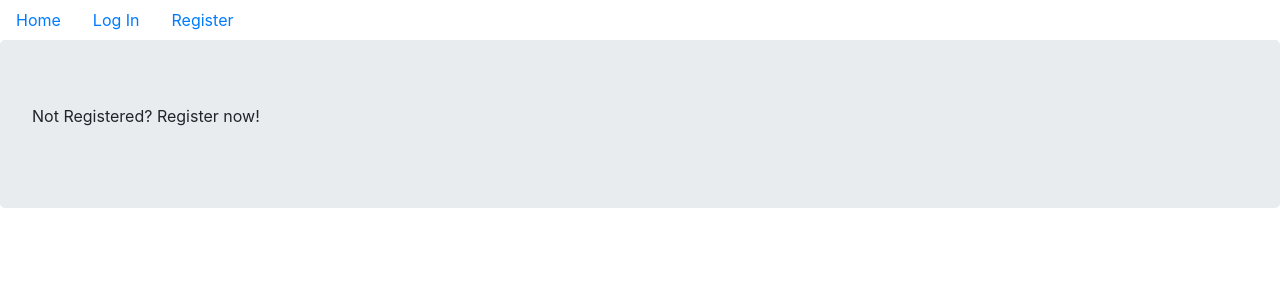
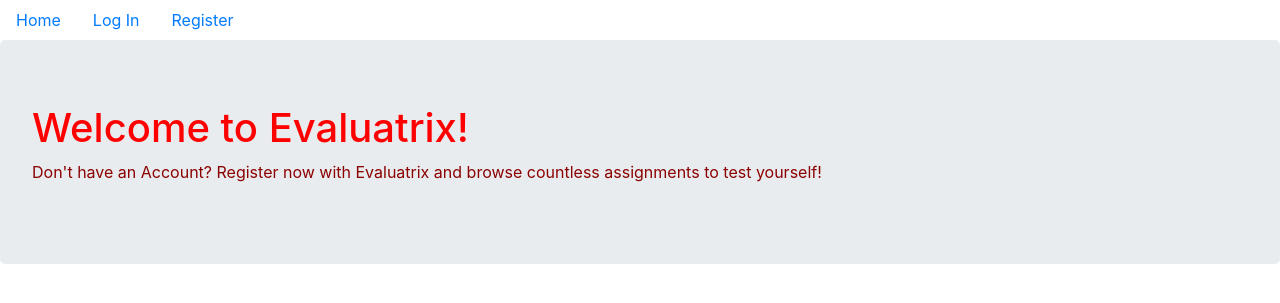
Before and after one commit to Fanoflix/Flask-practice, a Flask app: page / in a window 1280 px wide. Shown: the top 303 px of the page. Run offline with Flask 2, Linux system fonts and the light colour scheme; some libraries are stand-ins or nearby versions.

Commit message:
Updated home.html
Added some inline styling

```diff
--- a/myproject/templates/home.html
+++ b/myproject/templates/home.html
@@ -4,9 +4,14 @@
     <div class="jumbotron">
         {% if current_user.is_authenticated %}
             <!-- The way we're able to grab this current user is because we set up the "load_user" in the models.py file-->
-            <p> Hello {{current_user.username}}, and welcome! Browse around!</p>
+
+            <p style="color: red;font-style:italic; display: flex; flex-direction: right;"> Logged in as "{{ current_user.username }}"</p>
+            <br>____________________________________________
+            <h1 style="color: darkgray; font-variant-caps: all-petite-caps;    "> Hello {{current_user.username}}!</h1>
+            <h5 style="color: gray;">Welcome! Browse around!</h5>
         {% else %}
-            <p>Not Registered? Register now!</p>
+            <h1 style="color: red;"> Welcome to Evaluatrix!</h1>
+            <p style="color: darkred;">Don't have an Account? Register now with Evaluatrix and browse countless assignments to test yourself!</p>
         {% endif %}
 
 
```
